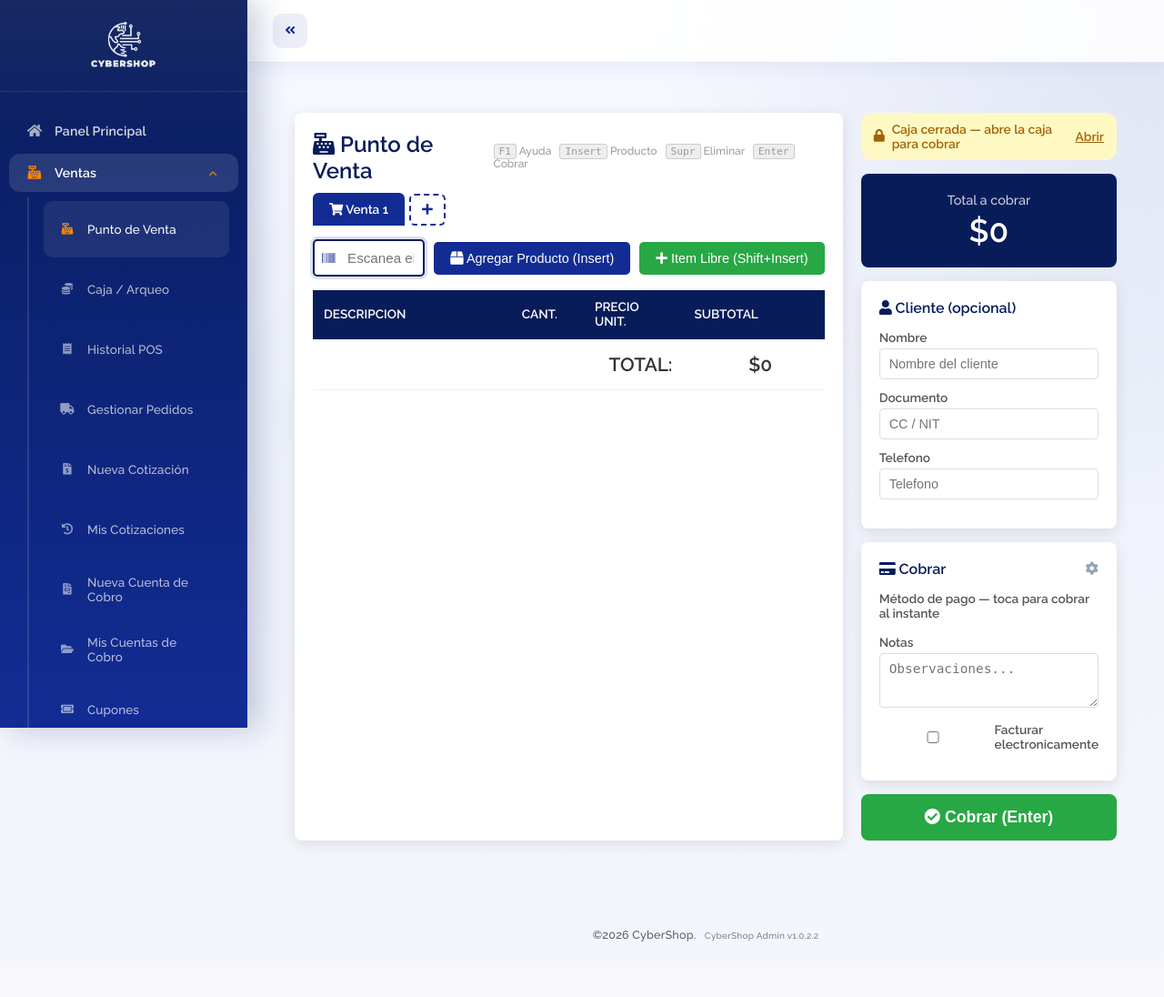
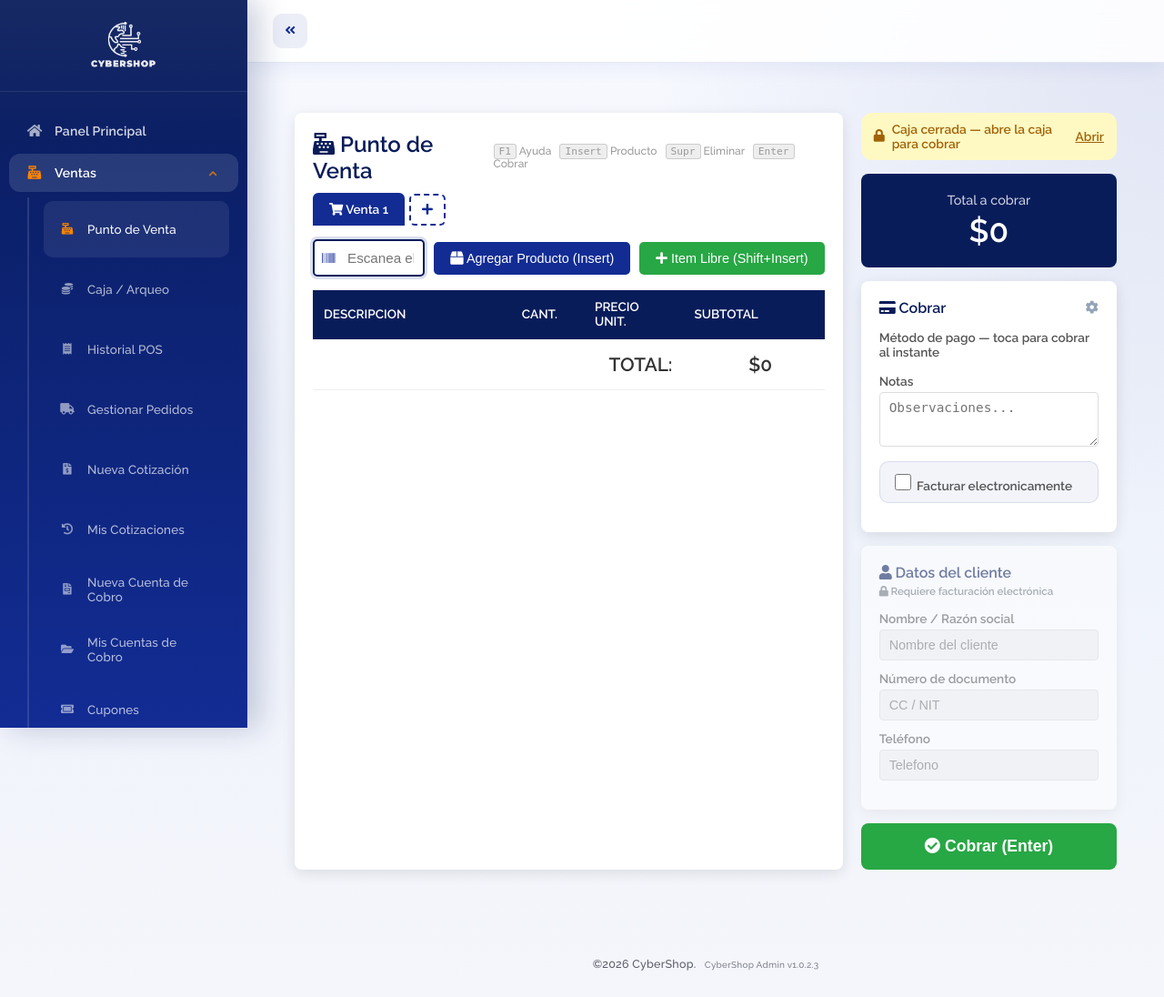
Before and after one commit to AndersonGRC/CyberShop, a Flask app: page /admin/pos in a window 1280 px wide. Shown: the whole page at 91% size. Before the commit the page ends 1035 px from the top, so only its background shows below. Run offline with Flask 3, Linux system fonts and the light colour scheme; the visitor is signed in with stand-in values (Sample User, id 1); data that the repository does not hold is empty; parts of the project's set-up code (start-up, migrations or seed data) failed here and were passed over; some libraries are stand-ins or nearby versions.

Commit message:
POS: Cobrar arriba y datos del cliente atados al check de facturacion v1.0.2.3
REORDENA EL PANEL DERECHO
Antes el panel iba Total -> Cliente -> Cobrar, de modo que en la venta corriente
(que es la mayoria) el cajero tenia que pasar de largo por unos campos que no iba
a llenar para llegar a los botones de cobro. Ahora va Total -> Cobrar -> Cliente,
con lo que la accion frecuente queda arriba y a la mano.

LOS DATOS DEL CLIENTE SOLO CON FACTURACION ELECTRONICA
La tarjeta de cliente nace bloqueada y sus campos deshabilitados; se activa unica
y exclusivamente al marcar el check de facturacion electronica, que ahora vive
justo encima de ella. Al desmarcarlo se vuelve a bloquear y se limpia, para que
no queden datos de un comprador en una venta que no se factura. Al marcarlo, el
foco salta al primer campo.

Como la DIAN rechaza la factura sin identificar al comprador, con el check
marcado se exige nombre, documento y email antes de registrar, avisando en el
momento del cobro y no al emitir, que es cuando el cliente ya se fue. El aviso
recuerda que se puede desmarcar el check si esa venta no lleva factura.

El backend ya garantizaba que solo se emite con el flag en TRUE, asi que ninguna
venta sin marcar entra a facturacion electronica.

Co-Authored-By: Claude Opus 5 <noreply@anthropic.com>

```diff
--- a/app/config.py
+++ b/app/config.py
@@ -22,7 +22,7 @@ class Config:
     # clientes, código compartido → todos ven la misma = la última desplegada).
     #   A = cambio radical de plataforma · B = módulo nuevo grande
     #   C = estabilización / mejora · D = correcciones y ajustes de UI
-    APP_VERSION = "1.0.2.2"
+    APP_VERSION = "1.0.2.3"
 
     # --- General / Sesion ---
     # SECURITY M2: Sin fallback débil — falla explícitamente si no está configurado
--- a/app/templates/facturacion_pos.html
+++ b/app/templates/facturacion_pos.html
@@ -713,6 +713,21 @@
             display: none;
         }
     }
+
+    /* ── Tarjeta de cliente: atada al check de facturación electrónica ────── */
+    .pos-fe-toggle { display: flex; align-items: center; gap: 10px; cursor: pointer;
+        padding: 10px 12px; border-radius: 10px; background: var(--marca-tinte-leve);
+        border: 1px solid var(--marca-tinte-medio); font-weight: 600; }
+    .pos-fe-toggle:hover { background: var(--marca-tinte); }
+    .pos-fe-toggle input { width: 18px; height: 18px; cursor: pointer; accent-color: var(--color-primario); }
+
+    .pos-card-cliente { transition: opacity .18s ease; }
+    .pos-card-cliente.bloqueada { opacity: .55; }
+    .pos-card-cliente.bloqueada input,
+    .pos-card-cliente.bloqueada select { cursor: not-allowed; background: var(--color-gris-claro); }
+    .pos-cliente-estado { display: block; margin-top: 4px; font-size: .72rem; font-weight: 600;
+        text-transform: none; letter-spacing: 0; color: var(--color-texto-muted); }
+    .pos-card-cliente:not(.bloqueada) .pos-cliente-estado { color: var(--color-primario); }
 
     /* ── Modal de cobro en efectivo ──────────────────────────────────────────
        Colores desde variables.css (regla del proyecto): sin hex sueltos.
@@ -859,40 +874,6 @@
         </div>
 
         <div class="pos-card">
-            <h3><i class="fas fa-user"></i> Cliente (opcional)</h3>
-            <div class="pos-field">
-                <label>Nombre</label>
-                <input type="text" id="pos-cliente-nombre" placeholder="Nombre del cliente">
-            </div>
-            <div class="pos-field">
-                <label>Documento</label>
-                <input type="text" id="pos-cliente-doc" placeholder="CC / NIT">
-            </div>
-            {% if fe_activa %}
-            {# La DIAN exige tipo de documento y correo del comprador. Sólo se piden
-               si el tenant emite factura electrónica. #}
-            <div class="pos-field">
-                <label>Tipo de documento</label>
-                <select id="pos-cliente-tipo-doc">
-                    <option value="CC">Cédula de ciudadanía</option>
-                    <option value="NIT">NIT (empresa)</option>
-                    <option value="CE">Cédula de extranjería</option>
-                    <option value="PASS">Pasaporte</option>
-                    <option value="TI">Tarjeta de identidad</option>
-                </select>
-            </div>
-            <div class="pos-field">
-                <label>Email <small>(para la factura)</small></label>
-                <input type="email" id="pos-cliente-email" placeholder="correo@ejemplo.com">
-            </div>
-            {% endif %}
-            <div class="pos-field">
-                <label>Telefono</label>
-                <input type="text" id="pos-cliente-tel" placeholder="Telefono">
-            </div>
-        </div>
-
-        <div class="pos-card">
             <h3><i class="fas fa-credit-card"></i> Cobrar
                 {% if session.get('rol_id') in [1, 2] %}
                 <a href="{{ url_for('admin.metodos_pago_pos') }}" class="pos-cfg-link" title="Configurar métodos de pago"><i class="fas fa-cog"></i></a>
@@ -912,10 +893,52 @@
                 <textarea id="pos-notas" placeholder="Observaciones..."></textarea>
             </div>
             <div class="pos-field">
-                <label style="display:flex;align-items:center;gap:10px;cursor:pointer">
-                    <input type="checkbox" id="pos-facturar-electronicamente">
+                <label class="pos-fe-toggle">
+                    <input type="checkbox" id="pos-facturar-electronicamente"
+                           aria-controls="pos-card-cliente">
                     <span>Facturar electronicamente</span>
                 </label>
+            </div>
+        </div>
+
+        {# Los datos del comprador SOLO se piden cuando la venta va a facturacion
+           electronica: la DIAN los exige, pero estorban en una venta de mostrador.
+           La tarjeta permanece bloqueada hasta que se marca el check de arriba. #}
+        <div class="pos-card pos-card-cliente bloqueada" id="pos-card-cliente">
+            <h3><i class="fas fa-user"></i> Datos del cliente
+                <span class="pos-cliente-estado" id="pos-cliente-estado">
+                    <i class="fas fa-lock"></i> Requiere facturación electrónica
+                </span>
+            </h3>
+            <div class="pos-field">
+                <label for="pos-cliente-nombre">Nombre / Razón social</label>
+                <input type="text" id="pos-cliente-nombre" placeholder="Nombre del cliente" disabled>
+            </div>
+            {% if fe_activa %}
+            <div class="pos-field">
+                <label for="pos-cliente-tipo-doc">Tipo de documento</label>
+                <select id="pos-cliente-tipo-doc" disabled>
+                    <option value="CC">Cédula de ciudadanía</option>
+                    <option value="NIT">NIT (empresa)</option>
+                    <option value="CE">Cédula de extranjería</option>
+                    <option value="PASS">Pasaporte</option>
+                    <option value="TI">Tarjeta de identidad</option>
+                </select>
+            </div>
+            {% endif %}
+            <div class="pos-field">
+                <label for="pos-cliente-doc">Número de documento</label>
+                <input type="text" id="pos-cliente-doc" placeholder="CC / NIT" disabled>
+            </div>
+            {% if fe_activa %}
+            <div class="pos-field">
+                <label for="pos-cliente-email">Email <small>(donde llega la factura)</small></label>
+                <input type="email" id="pos-cliente-email" placeholder="correo@ejemplo.com" disabled>
+            </div>
+            {% endif %}
+            <div class="pos-field">
+                <label for="pos-cliente-tel">Teléfono</label>
+                <input type="text" id="pos-cliente-tel" placeholder="Telefono" disabled>
             </div>
         </div>
 
@@ -1265,6 +1288,7 @@ const VentasTabs = {
         document.getElementById('pos-metodo-pago').value = venta.metodoPago;
         document.getElementById('pos-notas').value = venta.notas;
         document.getElementById('pos-facturar-electronicamente').checked = !!venta.facturarElectronicamente;
+        sincronizarTarjetaCliente();
 
         calcularTotalPOS();
         StockTracker.rebuildFromDOM();
@@ -1340,6 +1364,7 @@ const VentasTabs = {
         document.getElementById('pos-metodo-pago').value = 'EFECTIVO';
         document.getElementById('pos-notas').value = '';
         document.getElementById('pos-facturar-electronicamente').checked = false;
+        sincronizarTarjetaCliente();
         calcularTotalPOS();
         StockTracker.reset();
 
@@ -1722,6 +1747,35 @@ function cobrarRapido(metodo) {
         pedirEfectivo();
     } else {
         registrarVenta();
+    }
+}
+
+/* ── Datos del cliente: sólo activos con facturación electrónica ──────────── */
+
+// Sin el check marcado la venta NO va a la DIAN, así que pedir los datos del
+// comprador sólo entorpece el mostrador. La tarjeta se bloquea y se limpia.
+function sincronizarTarjetaCliente() {
+    var check = document.getElementById('pos-facturar-electronicamente');
+    var card = document.getElementById('pos-card-cliente');
+    var estado = document.getElementById('pos-cliente-estado');
+    if (!check || !card) { return; }
+
+    var activa = check.checked;
+    card.classList.toggle('bloqueada', !activa);
+    card.querySelectorAll('input, select').forEach(function (campo) {
+        campo.disabled = !activa;
+        if (!activa) { campo.value = campo.tagName === 'SELECT' ? 'CC' : ''; }
+    });
+    if (estado) {
+        estado.innerHTML = activa
+            ? '<i class="fas fa-file-invoice"></i> Obligatorios para la factura'
+            : '<i class="fas fa-lock"></i> Requiere facturación electrónica';
+    }
+    // Al activarla, llevar el foco al primer campo: el cajero acaba de decidir
+    // que esta venta se factura y lo siguiente que hará es escribir el nombre.
+    if (activa) {
+        var primero = card.querySelector('input:not([disabled])');
+        if (primero && document.activeElement === check) { primero.focus(); }
     }
 }
 
@@ -1970,6 +2024,33 @@ function registrarVenta(extra) {
     if (!valido) {
         Swal.fire('Atencion', 'Todos los items deben tener descripcion, cantidad y precio validos.', 'warning');
         return;
+    }
+
+    // Con facturación electrónica marcada, la DIAN exige identificar al comprador.
+    // Se avisa aquí y no al emitir, que es cuando el cliente ya se fue.
+    var chkFE = document.getElementById('pos-facturar-electronicamente');
+    if (chkFE && chkFE.checked) {
+        var faltantes = [];
+        var reqNombre = document.getElementById('pos-cliente-nombre');
+        var reqDoc = document.getElementById('pos-cliente-doc');
+        var reqEmail = document.getElementById('pos-cliente-email');
+        if (reqNombre && !reqNombre.value.trim()) { faltantes.push('nombre o razón social'); }
+        if (reqDoc && !reqDoc.value.trim()) { faltantes.push('número de documento'); }
+        if (reqEmail && reqEmail.value.indexOf('@') === -1) { faltantes.push('email válido'); }
+        if (faltantes.length) {
+            playErrorBeep();
+            Swal.fire({
+                icon: 'warning',
+                title: 'Faltan datos del cliente',
+                html: 'Para emitir la factura electrónica falta: <b>' + faltantes.join('</b>, <b>') + '</b>.' +
+                      '<br><br><small>Si esta venta no lleva factura electrónica, desmarca el check de <b>Cobrar</b>.</small>',
+                confirmButtonColor: (typeof BRAND_COLOR_BTN !== 'undefined' ? BRAND_COLOR_BTN : undefined)
+            }).then(function () {
+                var primero = document.querySelector('#pos-card-cliente input:not([disabled])');
+                if (primero) { primero.focus(); }
+            });
+            return;
+        }
     }
 
     const payload = {
@@ -2338,6 +2419,14 @@ window.addEventListener('online', () => {
 ScannerEngine.init();
 VentasTabs.init();
 
+// La tarjeta de cliente sigue al check de facturación electrónica. Se sincroniza
+// al arrancar (VentasTabs pudo restaurar una pestaña con el check ya marcado).
+(function () {
+    var check = document.getElementById('pos-facturar-electronicamente');
+    if (check) { check.addEventListener('change', sincronizarTarjetaCliente); }
+    sincronizarTarjetaCliente();
+})();
+
 if (!navigator.onLine) {
     document.getElementById('pos-offline-banner').style.display = 'block';
 }
```
